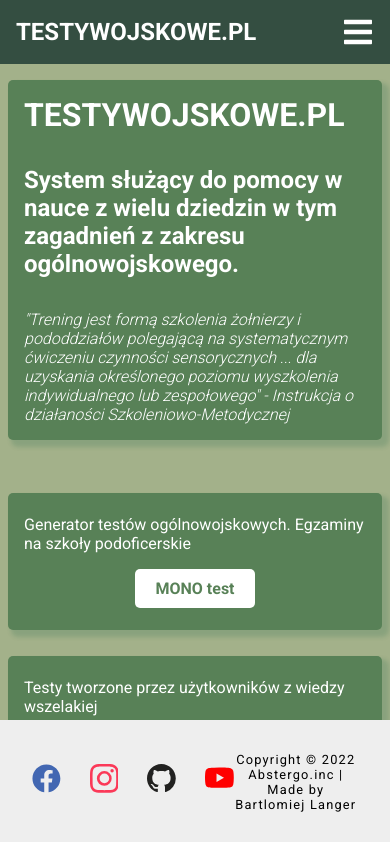
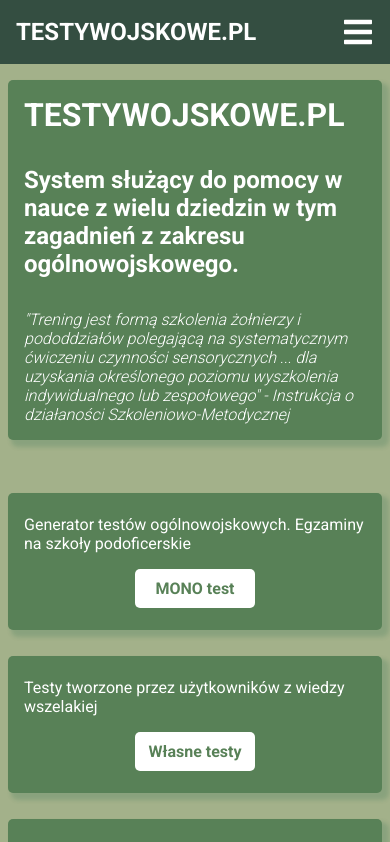
Before and after one commit to CalvinLanger/MilitaryTest, a React (Create React App) app: page / in a window 390 px wide. Shown: the top 842 px of the page. Built offline with nearby package versions, Linux system fonts and the light colour scheme.

Commit message:
change footer properties

```diff
--- a/src/App.css
+++ b/src/App.css
@@ -257,6 +257,10 @@
    .news-box{
     grid-column: 1 / 3;
   }
+
+  .footer{
+    position: relative;
+  }
 }
 
 @media only screen and (max-width: 443px) {
```
